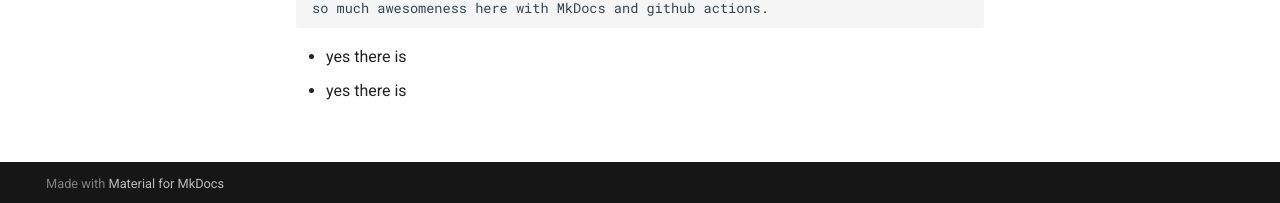
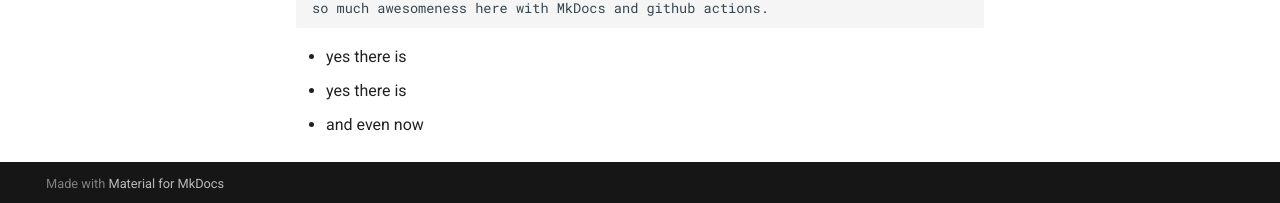
Before and after one commit to davecampbell/davecampbell.github.io, an MkDocs documentation site: the page built from docs/index.md, in a window 1280 px wide and 961 px high. Shown: the part 755-958 px from the top of the window. Built offline with MkDocs 1.6.1 and Material for MkDocs 9.7.7, drawn with Linux system fonts in a browser that asks for light colours.

Commit message:
awesome 3

```diff
--- a/docs/index.md
+++ b/docs/index.md
@@ -21,3 +21,4 @@ For full documentation visit [mkdocs.org](https://www.mkdocs.org).
     so much awesomeness here with MkDocs and github actions.
  - yes there is
  - yes there is
+ - and even now
```
